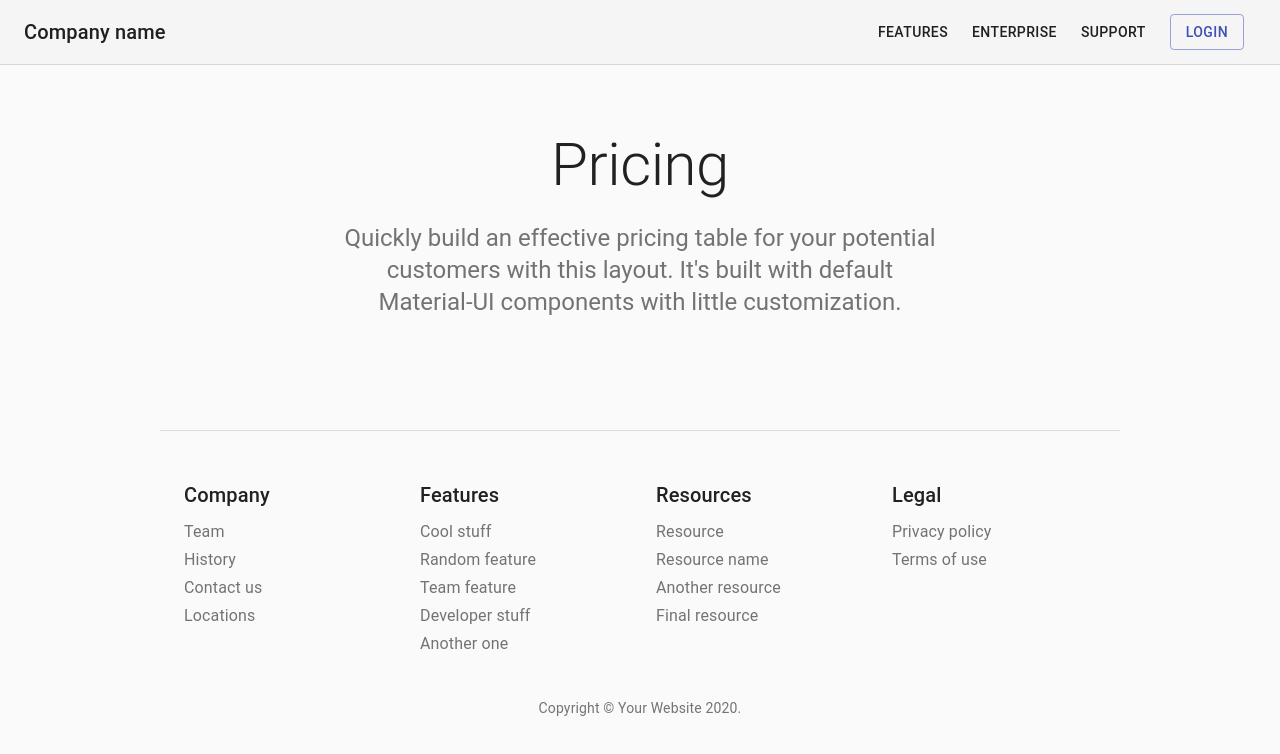
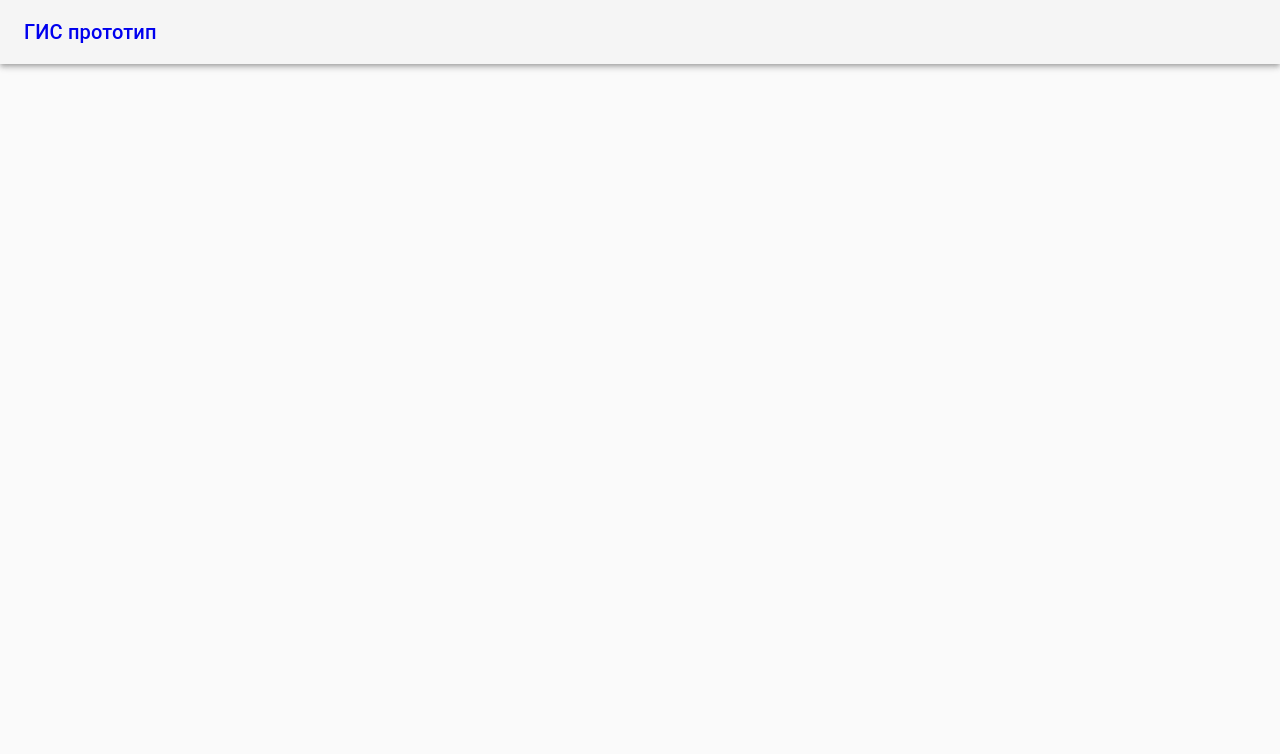
Before and after one commit to Vvtu/proto, a React (Create React App) app: page / in a window 1280 px wide. Shown: the top 754 px of the page. Built offline with nearby package versions, Linux system fonts and the light colour scheme.

Commit message:
fix TopBar link

```diff
--- a/package.json
+++ b/package.json
@@ -13,6 +13,7 @@
     "@types/react": "^16.9.35",
     "@types/react-dom": "^16.9.8",
     "@types/react-router-dom": "^5.1.5",
+    "gh-pages": "^3.0.0",
     "react": "^16.13.1",
     "react-dom": "^16.13.1",
     "react-router-dom": "^5.2.0",
@@ -23,6 +24,7 @@
     "start": "react-scripts start",
     "build": "react-scripts build",
     "test": "react-scripts test",
+    "deploy": "gh-pages -d build",
     "eject": "react-scripts eject"
   },
   "eslintConfig": {
--- a/src/App.tsx
+++ b/src/App.tsx
@@ -1,13 +1,12 @@
 import React from 'react';
 import AppBar from '@material-ui/core/AppBar';
 import Button from '@material-ui/core/Button';
-import Card from '@material-ui/core/Card';
-import CardActions from '@material-ui/core/CardActions';
-import CardContent from '@material-ui/core/CardContent';
-import CardHeader from '@material-ui/core/CardHeader';
+
+import TopBar from "./components/TopBar"
+
+
 import CssBaseline from '@material-ui/core/CssBaseline';
 import Grid from '@material-ui/core/Grid';
-import StarIcon from '@material-ui/icons/StarBorder';
 import Toolbar from '@material-ui/core/Toolbar';
 import Typography from '@material-ui/core/Typography';
 import Link from '@material-ui/core/Link';
@@ -15,18 +14,6 @@ import { makeStyles } from '@material-ui/core/styles';
 import Container from '@material-ui/core/Container';
 import Box from '@material-ui/core/Box';
 
-function Copyright() {
-    return (
-        <Typography variant="body2" color="textSecondary" align="center">
-            {'Copyright © '}
-            <Link color="inherit" href="https://material-ui.com/">
-                Your Website
-      </Link>{' '}
-            {new Date().getFullYear()}
-            {'.'}
-        </Typography>
-    );
-}
 
 const useStyles = makeStyles((theme) => ({
     '@global': {
@@ -131,74 +118,8 @@ export default function App() {
 
     return (
         <React.Fragment>
-            <CssBaseline />
-            <AppBar position="static" color="default" elevation={0} className={classes.appBar}>
-                <Toolbar className={classes.toolbar}>
-                    <Typography variant="h6" color="inherit" noWrap className={classes.toolbarTitle}>
-                        Company name
-          </Typography>
-                    <nav>
-                        <Link variant="button" color="textPrimary" href="#" className={classes.link}>
-                            Features
-            </Link>
-                        <Link variant="button" color="textPrimary" href="#" className={classes.link}>
-                            Enterprise
-            </Link>
-                        <Link variant="button" color="textPrimary" href="#" className={classes.link}>
-                            Support
-            </Link>
-                    </nav>
-                    <Button href="#" color="primary" variant="outlined" className={classes.link}>
-                        Login
-          </Button>
-                </Toolbar>
-            </AppBar>
-            {/* Hero unit */}
-            <Container maxWidth="sm" component="main" className={classes.heroContent}>
-                <Typography component="h1" variant="h2" align="center" color="textPrimary" gutterBottom>
-                    Pricing
-        </Typography>
-                <Typography variant="h5" align="center" color="textSecondary" component="p">
-                    Quickly build an effective pricing table for your potential customers with this layout.
-                    It&apos;s built with default Material-UI components with little customization.
-        </Typography>
-            </Container>
-            {/* End hero unit */}
-            <Container maxWidth="md" component="main">
-                <Grid container spacing={5} alignItems="flex-end">
-                    {tiers.map((tier) => (
-                        // Enterprise card is full width at sm breakpoint
-                        <Grid item key={tier.title} xs={12} sm={tier.title === 'Enterprise' ? 12 : 6} md={4}>
+            <TopBar />
 
-                        </Grid>
-                    ))}
-                </Grid>
-            </Container>
-            {/* Footer */}
-            <Container maxWidth="md" component="footer" className={classes.footer}>
-                <Grid container spacing={4} justify="space-evenly">
-                    {footers.map((footer) => (
-                        <Grid item xs={6} sm={3} key={footer.title}>
-                            <Typography variant="h6" color="textPrimary" gutterBottom>
-                                {footer.title}
-                            </Typography>
-                            <ul>
-                                {footer.description.map((item) => (
-                                    <li key={item}>
-                                        <Link href="#" variant="subtitle1" color="textSecondary">
-                                            {item}
-                                        </Link>
-                                    </li>
-                                ))}
-                            </ul>
-                        </Grid>
-                    ))}
-                </Grid>
-                <Box mt={5}>
-                    <Copyright />
-                </Box>
-            </Container>
-            {/* End footer */}
         </React.Fragment>
     );
 }
--- /dev/null
+++ b/src/components/TopBar.jsx
@@ -0,0 +1,40 @@
+import React from "react";
+import { makeStyles } from "@material-ui/core/styles";
+import CssBaseline from "@material-ui/core/CssBaseline";
+import Link from "@material-ui/core/Link";
+import { Link as RouterLink } from "react-router-dom";
+import AppBar from "@material-ui/core/AppBar";
+import Toolbar from "@material-ui/core/Toolbar";
+import Typography from "@material-ui/core/Typography";
+
+const useStyles = makeStyles((theme) => ({
+  appBar: {
+    position: "relative",
+  },
+  link: { textDecoration: "none" },
+  linkFocused: {
+    color: "red",
+    textDecoration: "underline",
+  },
+}));
+
+export default function CustomerFrom() {
+  const classes = useStyles();
+
+  return (
+    <>
+      <CssBaseline />
+      <AppBar position="absolute" color="default" className={classes.appBar}>
+        <Toolbar>
+          <Link>
+            <RouterLink to={"/"} className={classes.link}>
+              <Typography variant="h6" color="inherit" noWrap>
+                ГИС прототип
+              </Typography>
+            </RouterLink>
+          </Link>
+        </Toolbar>
+      </AppBar>
+    </>
+  );
+}
--- a/src/customerForm/index.tsx
+++ b/src/customerForm/index.tsx
@@ -1,8 +1,5 @@
 import React from 'react';
 import { makeStyles } from '@material-ui/core/styles';
-import CssBaseline from '@material-ui/core/CssBaseline';
-import AppBar from '@material-ui/core/AppBar';
-import Toolbar from '@material-ui/core/Toolbar';
 import Paper from '@material-ui/core/Paper';
 import Stepper from '@material-ui/core/Stepper';
 import Step from '@material-ui/core/Step';
@@ -14,11 +11,10 @@ import AddressForm from './AddressForm';
 import PaymentForm from './PaymentForm';
 import Review from './Review';
 import Copyright from '../components/Copyright';
+import TopBar from '../components/TopBar';
 
 const useStyles = makeStyles((theme) => ({
-    appBar: {
-        position: 'relative',
-    },
+
     layout: {
         width: 'auto',
         marginLeft: theme.spacing(2),
@@ -75,7 +71,7 @@ function getStepContent(step: any) {
     }
 }
 
-export default function Checkout() {
+export default function CustomerFrom() {
     const classes = useStyles();
     const [activeStep, setActiveStep] = React.useState(0);
 
@@ -107,14 +103,8 @@ export default function Checkout() {
 
     return (
         <React.Fragment>
-            <CssBaseline />
-            <AppBar position="absolute" color="default" className={classes.appBar}>
-                <Toolbar>
-                    <Typography variant="h6" color="inherit" noWrap>
-                        ГИС прототип
-          </Typography>
-                </Toolbar>
-            </AppBar>
+            <TopBar />
+
             <main className={classes.layout}>
                 <Paper className={classes.paper}>
                     <Typography component="h1" variant="h4" align="center">
```
Also changed, not shown: 1 other file (tests, documents, lock files or other folders).
